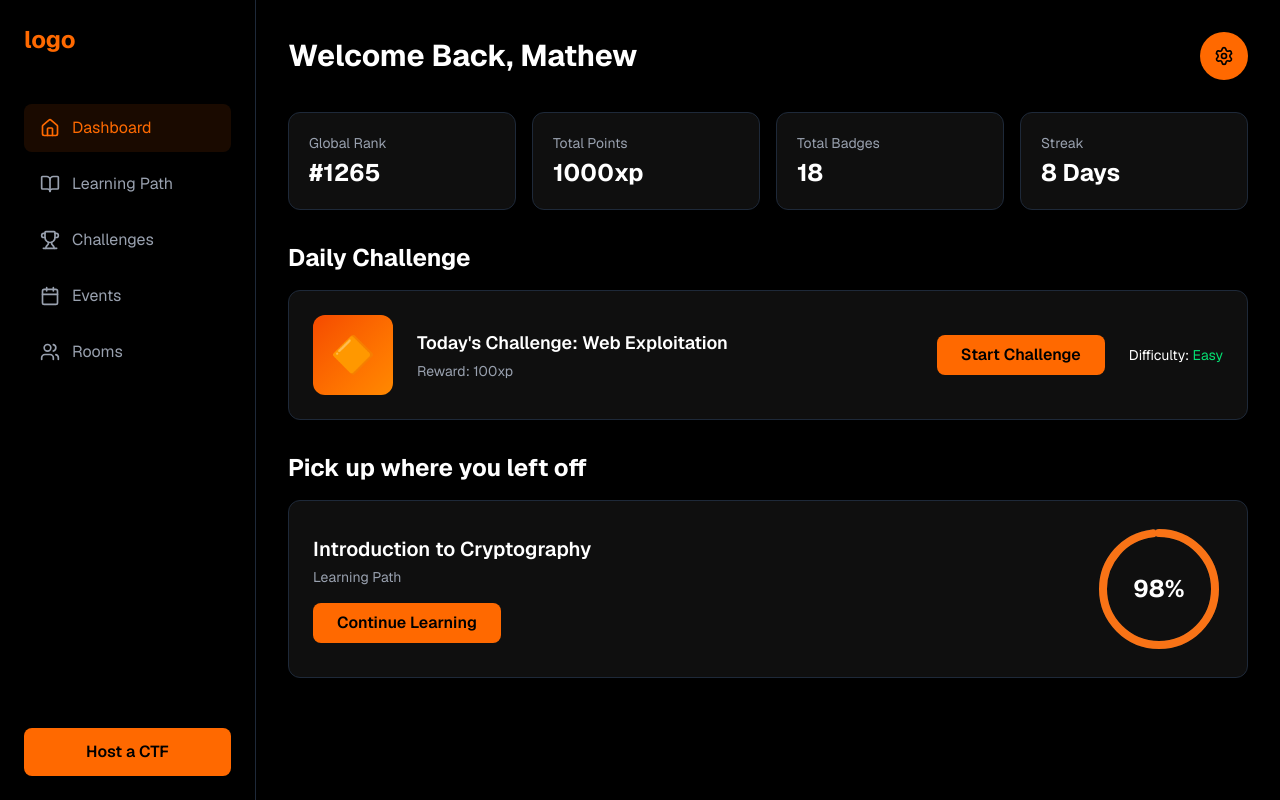
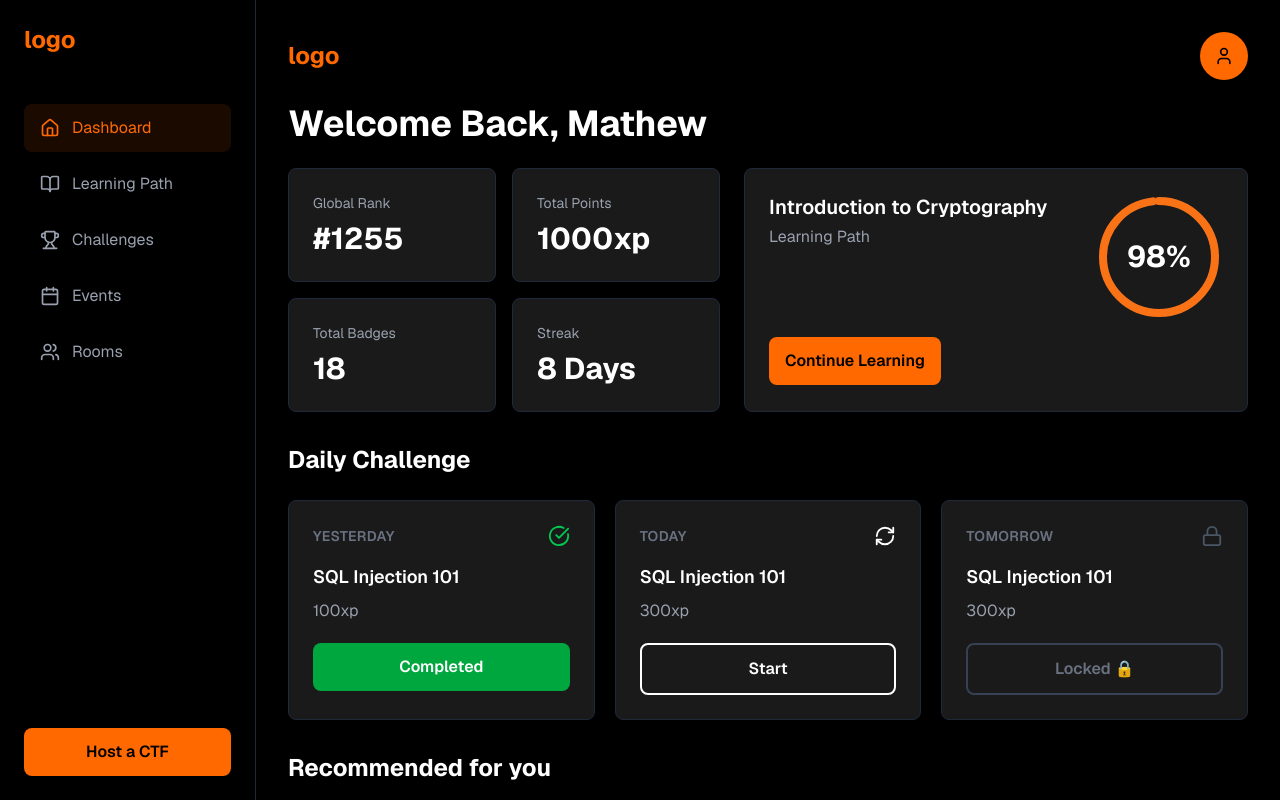
Before and after one commit to Cenit-Labs/CTF-frontend, a Next.js app: page /dashboard in a window 1280 px wide. Built offline with nearby package versions, Linux system fonts and the light colour scheme.

Commit message:
New design for Dashboard implemented

```diff
--- a/app/(authenticated)/challenges/page.tsx
+++ b/app/(authenticated)/challenges/page.tsx
@@ -1,6 +1,6 @@
 'use client';
 import React, { useState } from 'react';
-import { Settings } from 'lucide-react';
+import { User } from 'lucide-react';
 import Sidebar from '@/components/layout/Sidebar';
 
 const ChallengesPage = () => {
@@ -81,12 +81,12 @@ const ChallengesPage = () => {
       <Sidebar />
 
       {/* Main Content */}
-      <div className="flex-1 p-8 overflow-y-auto">
+      <div className="flex-1 ml-64 p-4 md:p-6 lg:p-8 overflow-y-auto h-screen bg-black">
         {/* Header */}
         <div className="flex justify-between items-center mb-8">
           <h1 className="text-4xl font-bold">Challenges</h1>
           <button className="w-12 h-12 rounded-full bg-orange-500 flex items-center justify-center hover:bg-orange-600 transition-colors">
-            <Settings size={20} className="text-black" />
+            <User size={20} className="text-black" />
           </button>
         </div>
 
--- a/app/(authenticated)/dashboard/page.tsx
+++ b/app/(authenticated)/dashboard/page.tsx
@@ -1,23 +1,28 @@
 'use client';
 import React, { useState } from 'react';
-import { Settings } from 'lucide-react';
+import { User, CheckCircle, Lock, RefreshCw } from 'lucide-react';
 import Sidebar from '@/components/layout/Sidebar';
 
 const Dashboard = () => {
   const [userData] = useState({
     name: "Mathew",
-    globalRank: 1265,
+    globalRank: 1255,
     totalPoints: 1000,
     totalBadges: 18,
     streak: 8
   });
 
-  const [dailyChallenge] = useState({
-    title: "Web Exploitation",
-    reward: 100,
-    difficulty: "Easy",
-    icon: "🔶"
-  });
+  const [dailyChallenges] = useState([
+    { day: "YESTERDAY", title: "SQL Injection 101", difficulty: "100xp", status: "completed" },
+    { day: "TODAY", title: "SQL Injection 101", difficulty: "300xp", status: "active" },
+    { day: "TOMORROW", title: "SQL Injection 101", difficulty: "300xp", status: "locked" }
+  ]);
+
+  const [recommendedCourses] = useState([
+    { title: "Simple Reversing", category: "Cryptography", difficulty: "Easy", points: "100xp" },
+    { title: "Simple Reversing", category: "Cryptography", difficulty: "Easy", points: "100xp" },
+    { title: "Simple Reversing", category: "Cryptography", difficulty: "Easy", points: "100xp" }
+  ]);
 
   const [currentCourse] = useState({
     title: "Introduction to Cryptography",
@@ -26,76 +31,70 @@ const Dashboard = () => {
   });
 
   return (
-    <div className="flex h-screen bg-black text-white font-sans">
+    <div className="flex min-h-screen bg-black text-white font-sans">
       <Sidebar />
-
-      {/* Main Content */}
-      <div className="flex-1 p-8 overflow-y-auto">
-        {/* Header */}
-        <div className="flex justify-between items-center mb-8">
-          <h1 className="text-3xl font-bold">Welcome Back, {userData.name}</h1>
-          <button className="w-12 h-12 rounded-full bg-orange-500 flex items-center justify-center hover:bg-orange-600 transition-colors">
-            <Settings size={20} className="text-black" />
+      <main className="flex-1 ml-64 p-4 md:p-6 lg:p-8 overflow-y-auto h-screen bg-black">
+        {/* Header Section */}
+        <div className="mb-6 md:mb-8">
+          <div className="flex items-center justify-between mb-6">
+            <div className="text-orange-500 text-xl md:text-2xl font-bold">logo</div>
+            <button className="w-10 h-10 md:w-12 md:h-12 rounded-full bg-orange-500 flex items-center justify-center hover:bg-orange-600 transition-colors">
+              <User size={20} className="text-black" />
             </button>
           </div>
+          <h1 className="text-2xl md:text-3xl lg:text-4xl font-bold mb-6">Welcome Back, {userData.name}</h1>
 
-        {/* Stats Cards */}
-        <div className="grid grid-cols-4 gap-4 mb-8">
-          <div className="bg-[#0f0f0f] p-5 rounded-xl border border-gray-800">
-            <div className="text-gray-400 text-sm mb-1">Global Rank</div>
-            <div className="text-2xl font-bold">#{userData.globalRank}</div>
+          <div className="flex flex-col lg:flex-row gap-4 md:gap-6">
+            {/* Left Side - Stats Grid 2x2 */}
+            <div className="grid grid-cols-2 gap-3 md:gap-4 w-full lg:w-[45%] lg:flex-shrink-0">
+              <div className="bg-[#1a1a1a] p-5 md:p-6 rounded-lg border border-gray-800">
+                <div className="text-gray-400 text-sm mb-2">Global Rank</div>
+                <div className="text-2xl md:text-3xl font-bold">#{userData.globalRank}</div>
               </div>
-          <div className="bg-[#0f0f0f] p-5 rounded-xl border border-gray-800">
-            <div className="text-gray-400 text-sm mb-1">Total Points</div>
-            <div className="text-2xl font-bold">{userData.totalPoints}xp</div>
+              <div className="bg-[#1a1a1a] p-5 md:p-6 rounded-lg border border-gray-800">
+                <div className="text-gray-400 text-sm mb-2">Total Points</div>
+                <div className="text-2xl md:text-3xl font-bold">{userData.totalPoints}xp</div>
               </div>
-          <div className="bg-[#0f0f0f] p-5 rounded-xl border border-gray-800">
-            <div className="text-gray-400 text-sm mb-1">Total Badges</div>
-            <div className="text-2xl font-bold">{userData.totalBadges}</div>
+              <div className="bg-[#1a1a1a] p-5 md:p-6 rounded-lg border border-gray-800">
+                <div className="text-gray-400 text-sm mb-2">Total Badges</div>
+                <div className="text-2xl md:text-3xl font-bold">{userData.totalBadges}</div>
               </div>
-          <div className="bg-[#0f0f0f] p-5 rounded-xl border border-gray-800">
-            <div className="text-gray-400 text-sm mb-1">Streak</div>
-            <div className="text-2xl font-bold">{userData.streak} Days</div>
+              <div className="bg-[#1a1a1a] p-5 md:p-6 rounded-lg border border-gray-800">
+                <div className="text-gray-400 text-sm mb-2">Streak</div>
+                <div className="text-2xl md:text-3xl font-bold">{userData.streak} Days</div>
               </div>
             </div>
 
-        {/* Daily Challenge Section */}
-        <div className="mb-8">
-          <h2 className="text-2xl font-bold mb-4">Daily Challenge</h2>
-          <div className="bg-[#0f0f0f] p-6 rounded-xl border border-gray-800 flex items-center gap-6">
-            <div className="w-20 h-20 bg-gradient-to-br from-orange-600 to-orange-400 rounded-xl flex items-center justify-center text-4xl">
-              {dailyChallenge.icon}
+            {/* Right Side - Current Course Card */}
+            <div className="bg-[#1a1a1a] p-5 md:p-6 rounded-lg flex-1 border border-gray-800">
+              <div className="flex items-start justify-between mb-4">
+                <div className="flex-1">
+                  <div className="text-lg md:text-xl font-semibold mb-1">{currentCourse.title}</div>
+                  <div className="text-gray-400 text-sm md:text-base">{currentCourse.type}</div>
                 </div>
-            <div className="flex-1">
-              <div className="text-lg font-semibold mb-1">
-                Today's Challenge: {dailyChallenge.title}
-              </div>
-              <div className="text-gray-400 text-sm">
-                Reward: {dailyChallenge.reward}xp
-              </div>
-            </div>
-            <button className="bg-orange-500 text-black font-semibold px-6 py-2 rounded-lg hover:bg-orange-600 transition-colors">
-              Start Challenge
-            </button>
-            <div className="text-sm">
-              Difficulty: <span className="text-green-400">{dailyChallenge.difficulty}</span>
-            </div>
-          </div>
-        </div>
-
-        {/* Continue Learning Section */}
-        <div>
-          <h2 className="text-2xl font-bold mb-4">Pick up where you left off</h2>
-          <div className="bg-[#0f0f0f] p-6 rounded-xl border border-gray-800 flex items-center justify-between">
-            <div>
-              <div className="text-xl font-semibold mb-1">{currentCourse.title}</div>
-              <div className="text-gray-400 text-sm">{currentCourse.type}</div>
-              <button className="mt-4 bg-orange-500 text-black font-semibold px-6 py-2 rounded-lg hover:bg-orange-600 transition-colors">
-                Continue Learning
-              </button>
-            </div>
-            <div className="relative w-32 h-32">
-              <svg className="transform -rotate-90 w-32 h-32">
+                <div className="relative w-24 h-24 md:w-32 md:h-32 ml-4">
+                    <svg className="transform -rotate-90 w-24 h-24 md:w-32 md:h-32 absolute top-1/2 left-1/2 -translate-x-1/2 -translate-y-1/2">
+                    <circle
+                      cx="48"
+                      cy="48"
+                      r="44"
+                      stroke="#2a2a2a"
+                      strokeWidth="6"
+                      fill="none"
+                      className="md:hidden"
+                    />
+                    <circle
+                      cx="48"
+                      cy="48"
+                      r="44"
+                      stroke="#f97316"
+                      strokeWidth="6"
+                      fill="none"
+                      strokeDasharray={`${2 * Math.PI * 44}`}
+                      strokeDashoffset={`${2 * Math.PI * 44 * (1 - currentCourse.progress / 100)}`}
+                      strokeLinecap="round"
+                      className="md:hidden"
+                    />
                     <circle
                       cx="64"
                       cy="64"
@@ -103,6 +102,7 @@ const Dashboard = () => {
                       stroke="#2a2a2a"
                       strokeWidth="8"
                       fill="none"
+                      className="hidden md:block"
                     />
                     <circle
                       cx="64"
@@ -114,15 +114,78 @@ const Dashboard = () => {
                       strokeDasharray={`${2 * Math.PI * 56}`}
                       strokeDashoffset={`${2 * Math.PI * 56 * (1 - currentCourse.progress / 100)}`}
                       strokeLinecap="round"
+                      className="hidden md:block"
                     />
                     </svg>
                   <div className="absolute inset-0 flex items-center justify-center">
-                <span className="text-2xl font-bold">{currentCourse.progress}%</span>
+                    <span className="text-2xl md:text-3xl font-bold">{currentCourse.progress}%</span>
                   </div>
                 </div>
               </div>
+
+              <button className=" bg-orange-500 text-black font-semibold px-4 py-2.5 md:py-3 rounded-lg hover:bg-orange-600 transition-colors text-sm md:text-base">
+                Continue Learning
+              </button>
             </div>
           </div>
+        </div>
+
+        {/* Daily Challenge Section */}
+        <div className="mb-6 md:mb-8">
+          <h2 className="text-xl md:text-2xl font-bold mb-4 md:mb-6">Daily Challenge</h2>
+          <div className="grid grid-cols-1 md:grid-cols-2 lg:grid-cols-3 gap-4 md:gap-5">
+            {dailyChallenges.map((challenge, index) => (
+              <div key={index} className="bg-[#1a1a1a] p-5 md:p-6 rounded-lg border border-gray-800">
+                <div className="flex items-center justify-between mb-3 md:mb-4">
+                  <div className="text-xs md:text-sm text-gray-500 uppercase font-semibold tracking-wide">{challenge.day}</div>
+                  {challenge.status === 'completed' && (
+                    <CheckCircle className="text-green-500" size={22} />
+                  )}
+                  {challenge.status === 'active' && (
+                    <RefreshCw className="text-white" size={22} />
+                  )}
+                  {challenge.status === 'locked' && (
+                    <Lock className="text-gray-600" size={22} />
+                  )}
+                </div>
+                <div className="text-base md:text-lg font-semibold mb-1 md:mb-2">{challenge.title}</div>
+                <div className="text-sm md:text-base text-gray-400 mb-4 md:mb-5">{challenge.difficulty}</div>
+                <button
+                  className={`w-full py-2.5 md:py-3 rounded-lg font-semibold text-sm md:text-base transition-all ${
+                    challenge.status === 'completed'
+                      ? 'bg-green-600 text-white'
+                      : challenge.status === 'active'
+                      ? 'bg-transparent border-2 border-white text-white hover:bg-white hover:text-black'
+                      : 'bg-transparent border-2 border-gray-700 text-gray-500 cursor-not-allowed'
+                  }`}
+                  disabled={challenge.status === 'locked'}
+                >
+                  {challenge.status === 'completed' ? 'Completed' : challenge.status === 'active' ? 'Start' : 'Locked 🔒'}
+                </button>
+              </div>
+            ))}
+          </div>
+        </div>
+
+        {/* Recommended Section */}
+        <div>
+          <h2 className="text-xl md:text-2xl font-bold mb-4 md:mb-6">Recommended for you</h2>
+          <div className="grid grid-cols-1 md:grid-cols-2 lg:grid-cols-3 gap-4 md:gap-5">
+            {recommendedCourses.map((course, index) => (
+              <div key={index} className="bg-[#1a1a1a] p-5 md:p-6 rounded-lg border border-gray-800">
+                <div className="inline-block px-3 py-1.5 bg-green-600 text-white text-xs md:text-sm font-semibold rounded mb-3 md:mb-4">
+                  {course.difficulty}
+                </div>
+                <div className="text-base md:text-lg font-semibold mb-1 md:mb-2">{course.title}</div>
+                <div className="text-sm md:text-base text-gray-400 mb-4 md:mb-5">{course.category}</div>
+                <button className="w-full bg-orange-500 text-black font-semibold py-2.5 md:py-3 rounded-lg hover:bg-orange-600 transition-all text-sm md:text-base">
+                  {course.points}
+                </button>
+              </div>
+            ))}
+          </div>
+        </div>
+      </main>
     </div>
   );
 };
--- a/app/(authenticated)/events/page.tsx
+++ b/app/(authenticated)/events/page.tsx
@@ -43,7 +43,7 @@ const EventsPage = () => {
     <div className="flex h-screen bg-black text-white font-sans">
       <Sidebar />
 
-      <div className="flex-1 p-8 overflow-y-auto">
+      <main className="flex-1 ml-64 p-4 md:p-6 lg:p-8 overflow-y-auto h-screen bg-black">
         <div className="flex justify-between items-center mb-8">
           <h1 className="text-4xl font-bold">Events</h1>
           <button className="w-12 h-12 rounded-full bg-orange-500 flex items-center justify-center hover:bg-orange-600 transition-colors">
@@ -149,7 +149,7 @@ const EventsPage = () => {
             </div>
           ))}
         </div>
-      </div>
+      </main>
     </div>
   );
 };
--- a/app/(authenticated)/learning/page.tsx
+++ b/app/(authenticated)/learning/page.tsx
@@ -14,6 +14,9 @@ const LearningPage = () => {
 	return (
 		<div className="flex h-screen bg-black text-white font-sans">
 			<Sidebar />
+			<main className="flex-1 ml-64 p-4 md:p-6 lg:p-8 overflow-y-auto h-screen bg-black">
+				{/* Learning content will go here */}
+			</main>
 		</div>
 	);
 };
--- a/app/page.tsx
+++ b/app/page.tsx
@@ -1,5 +1,5 @@
 import { redirect } from 'next/navigation';
 
 export default function Home() {
-  redirect('/login');
+  redirect('/dashboard');
 }
--- a/components/layout/Sidebar.tsx
+++ b/components/layout/Sidebar.tsx
@@ -37,9 +37,9 @@ const Sidebar = () => {
         />
       )}
 
-      {/* Sidebar */}
+      {/* Sidebar - Fixed on all screens */}
       <div
-        className={`fixed lg:static inset-y-0 left-0 z-40 w-64 bg-black p-6 flex flex-col border-r border-gray-800 transform transition-transform duration-300 ease-in-out ${
+        className={`fixed inset-y-0 left-0 z-40 w-64 bg-black p-6 flex flex-col border-r border-gray-800 transform transition-transform duration-300 ease-in-out ${
           isOpen ? 'translate-x-0' : '-translate-x-full lg:translate-x-0'
         }`}
       >
```
Also changed, not shown: middleware.ts (+6 -6 lines). Lines whose indentation alone changed are shown as unchanged.
